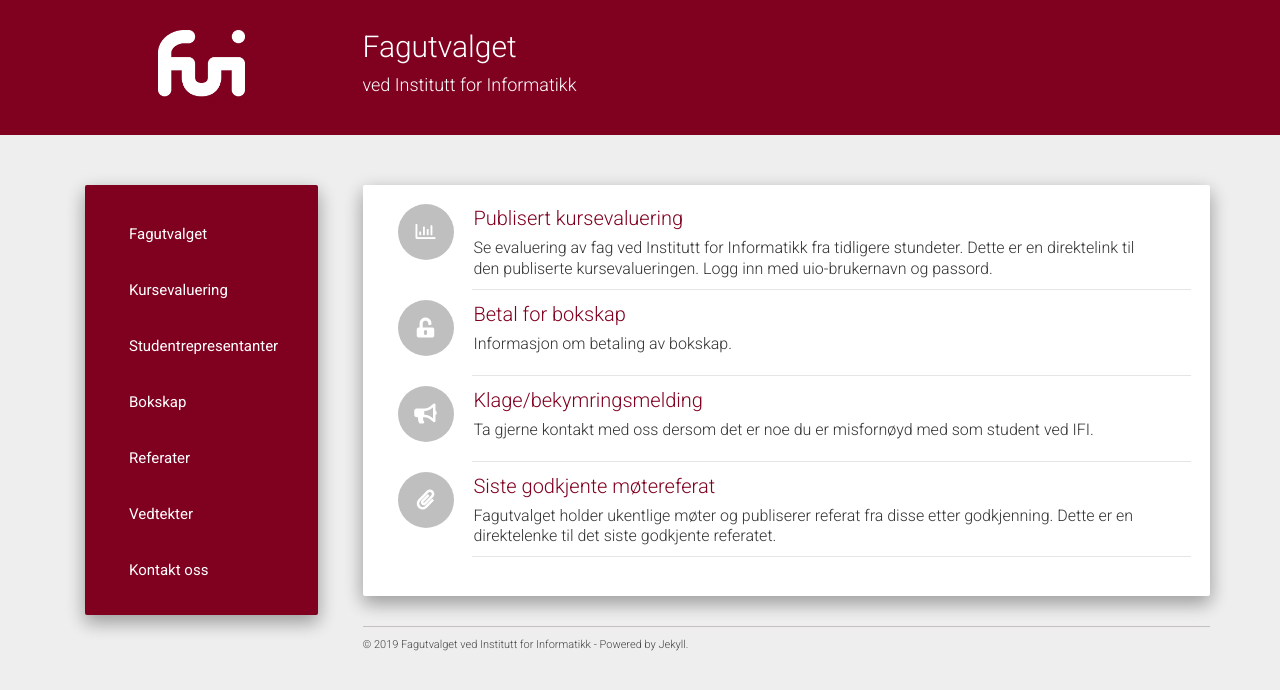
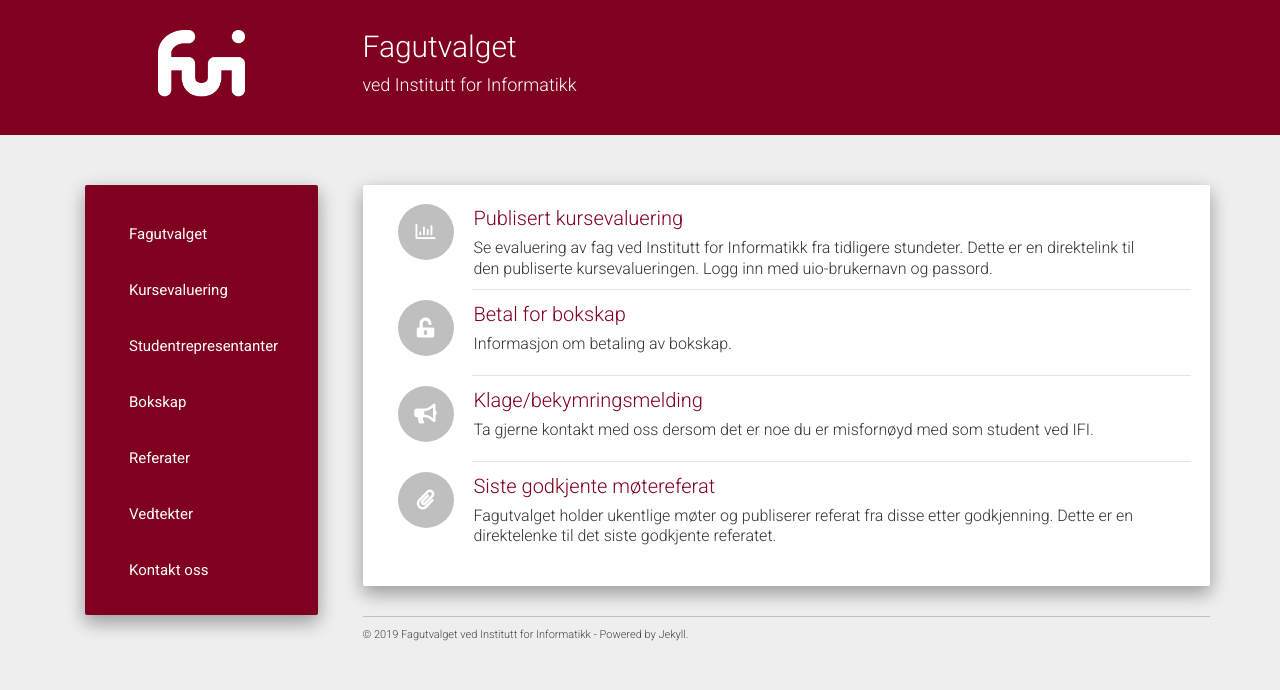
Before and after one commit to fui/fui.github.io, a Jekyll site: the page built from pages/index.html, in a window 1280 px wide. Shown: the top 690 px of the page. Built offline with Jekyll 4.4.1, drawn with Linux system fonts in a browser that asks for light colours; nearby versions of some CDN libraries.

Commit message:
Fjernet separator etter siste godkjente

```diff
--- a/pages/index.html
+++ b/pages/index.html
@@ -30,6 +30,5 @@ permalink: /
             </div>
         </div>
         {% endfor %}
-        <div class="list-group-separator"></div>
     </div>
 </div><!-- end #home -->
```
